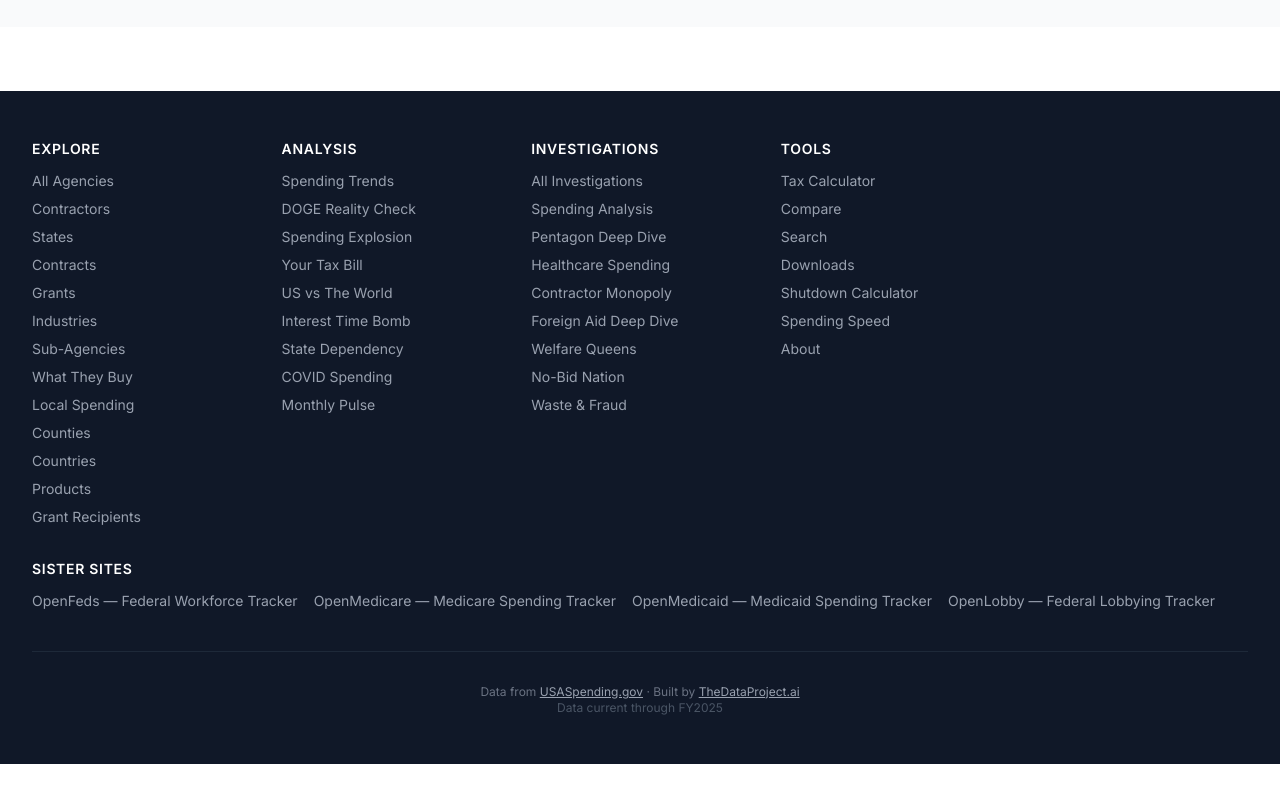
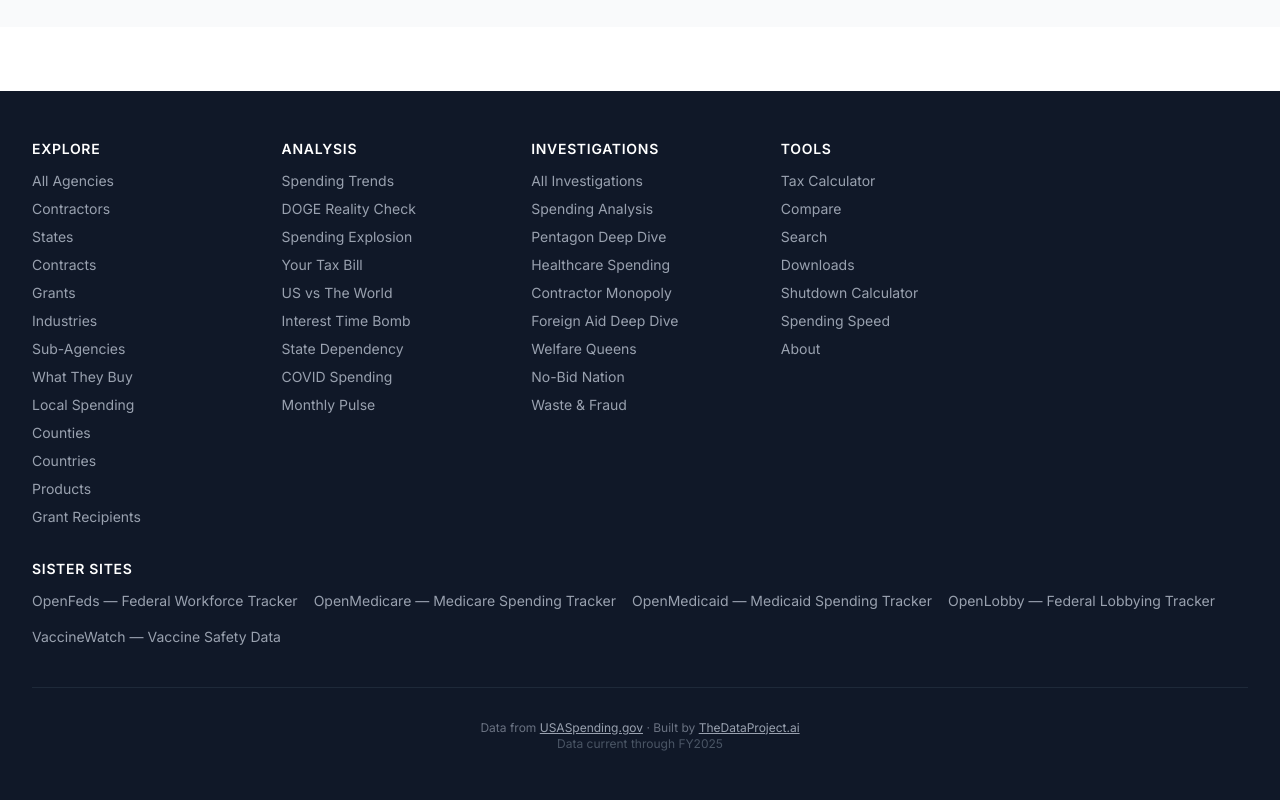
Before and after one commit to kianbob/openspending, a Next.js app: page / in a window 1280 px wide. Shown: the part 4194-4994 px from the top of the page. Before the commit the page ends 4958 px from the top, so only its background shows below. Built offline with nearby package versions, Linux system fonts and the light colour scheme.

Commit message:
Add VaccineWatch to sister sites

```diff
--- a/src/app/layout.tsx
+++ b/src/app/layout.tsx
@@ -184,6 +184,9 @@
                 <a href="https://www.openlobby.us" target="_blank" rel="noopener noreferrer" className="text-sm text-gray-400 hover:text-white transition-colors">
                   OpenLobby — Federal Lobbying Tracker
                 </a>
+                <a href="https://www.vaccinewatch.org" target="_blank" rel="noopener noreferrer" className="text-sm text-gray-400 hover:text-white transition-colors">
+                  VaccineWatch — Vaccine Safety Data
+                </a>
               </div>
             </div>
             <div className="mt-10 pt-8 border-t border-gray-800 text-center text-xs text-gray-500">
```
